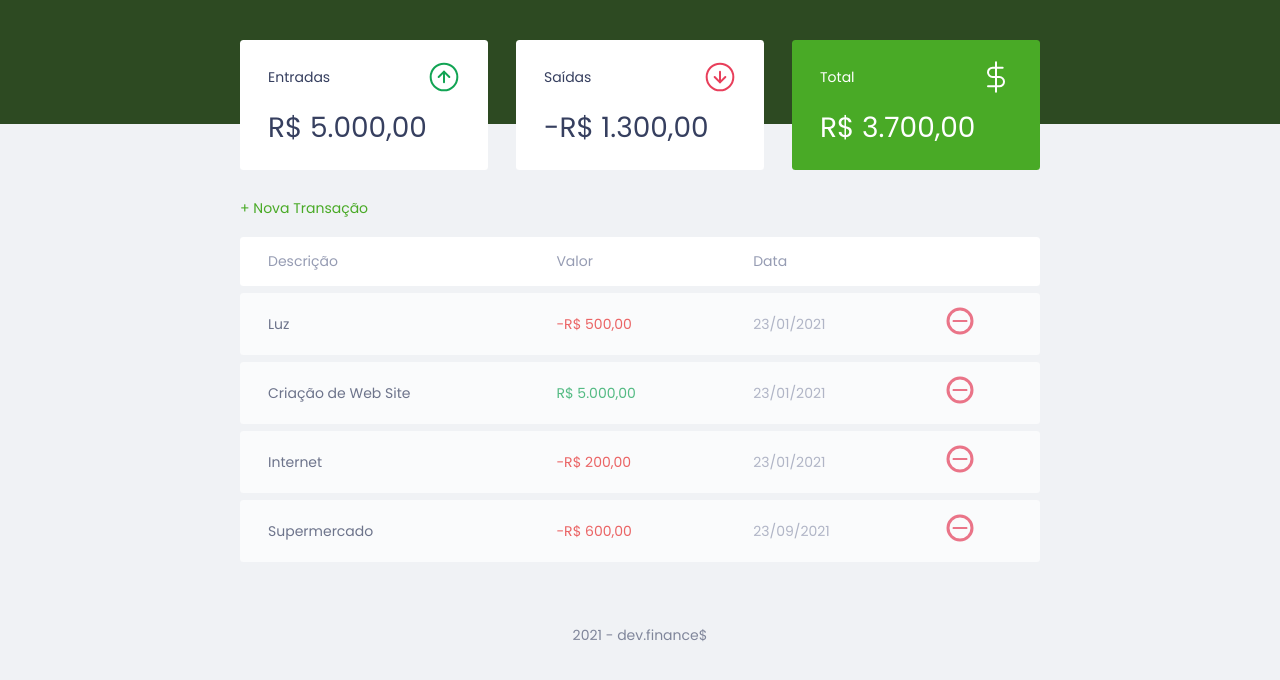
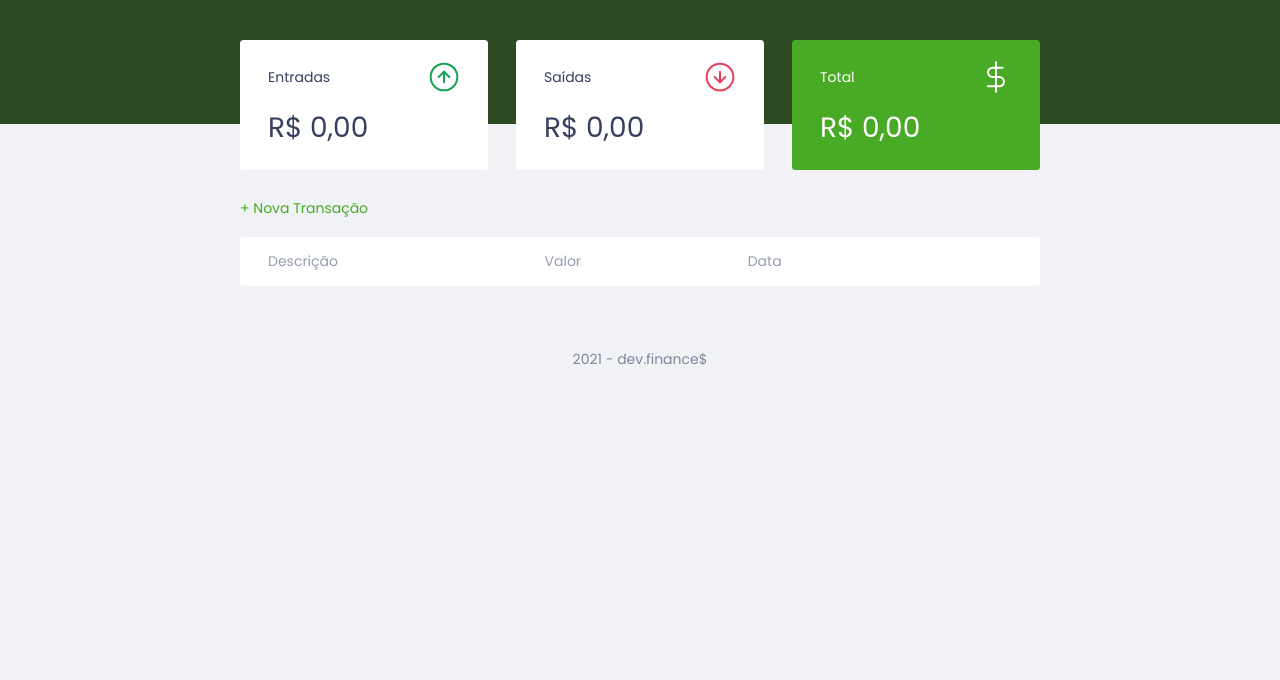
Before and after one commit to RicardMachado/DevFinances_Discover, a plain HTML site: page index.html in a window 1280 px wide. Shown: the part 88-768 px from the top of the page. Drawn offline with Linux system fonts and the light colour scheme.

Commit message:
Criação e utilização do LocalStorage

```diff
--- a/index.html
+++ b/index.html
@@ -31,7 +31,7 @@
                     <span>Entradas</span>
                     <img src="./assets/income.svg" alt="Imagem de Entrada">
                 </h3>
-                <p id="incomeDisplay">R$ 5.000,00</p>
+                <p id="incomeDisplay">R$ 0,00</p>
             </div>
 
             <div class="card">
@@ -39,7 +39,7 @@
                     <span>Saídas</span>
                     <img src="./assets/expense.svg" alt="Imagem de Saída">
                 </h3>
-                <p id="expenseDisplay">R$ 2.000,00</p>
+                <p id="expenseDisplay">R$ 0,00</p>
             </div>
 
             <div class="card total">
@@ -47,7 +47,7 @@
                     <span>Total</span>
                     <img src="./assets/total.svg" alt="Imagem do Total">
                 </h3>
-                <p id="totalDisplay">R$ 3.000,00</p>
+                <p id="totalDisplay">R$ 0,00</p>
             </div>
         </section>
 
--- a/js/scripts.js
+++ b/js/scripts.js
@@ -13,29 +13,18 @@ const Modal = {
     }
 }
 
+const Storage = {
+    get() {
+        return JSON.parse(localStorage.getItem("dev.finances:transactions")) || []
+    },
+
+    set(transactions) {
+        localStorage.setItem("dev.finances:transactions", JSON.stringify(transactions))
+    }
+}
+
 const Transaction = {
-    all: [
-        {
-            description: 'Luz',
-            amount: -50000,
-            date: '23/01/2021'
-        },
-        {
-            description: 'Criação de Web Site',
-            amount: 500000,
-            date: '23/01/2021'
-        },
-        {
-            description: 'Internet',
-            amount: -20000,
-            date: '23/01/2021'
-        },
-        {
-            description: 'Supermercado',
-            amount: -60000,
-            date: '23/09/2021'
-        },
-    ],
+    all: Storage.get(),
 
     add(transaction) {
         Transaction.all.push(transaction)
@@ -200,6 +189,7 @@ const Form = {
     },
 }
 
+
 const App = {
     init() {
     //Preenche a tabela do index
@@ -207,6 +197,8 @@ const App = {
 
     //Chamar o Update Balance
     DOM.updateBalance();
+
+    Storage.set(Transaction.all);
     },
 
     reload() {
```
